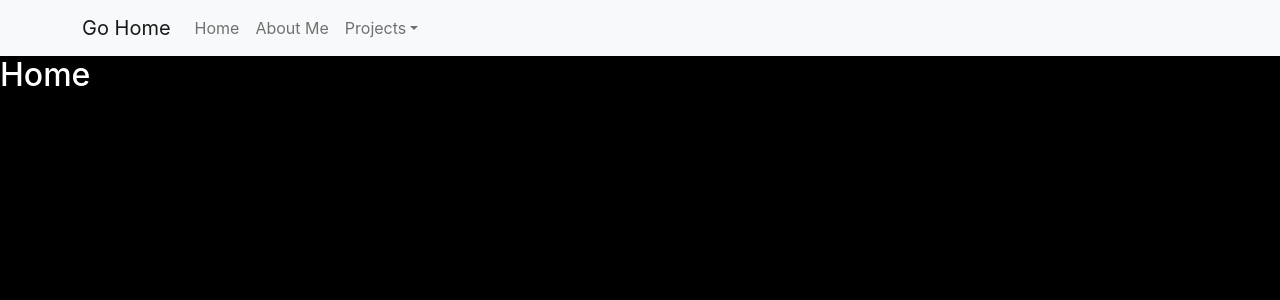
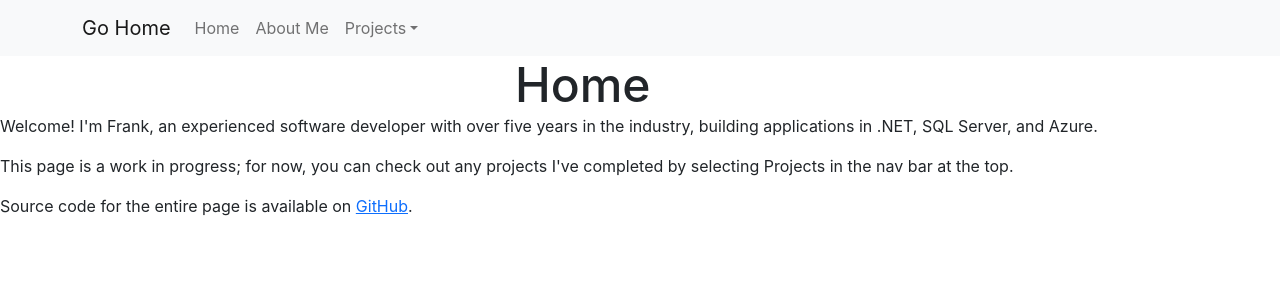
Before and after one commit to superking84/superking84.github.io, a React (Create React App) app: page / in a window 1280 px wide. Shown: the top 300 px of the page. Built offline with nearby package versions, Linux system fonts and the light colour scheme.

Commit message:
styling updates to site overall

```diff
--- a/src/App.tsx
+++ b/src/App.tsx
@@ -1,3 +1,4 @@
+import "./pages/Shared.scss";
 import { Container, Nav, NavDropdown, Navbar } from "react-bootstrap";
 import { Link, Outlet } from "react-router-dom";
 
--- a/src/index.scss
+++ b/src/index.scss
@@ -7,3 +7,13 @@ body {
   -webkit-font-smoothing: antialiased;
   -moz-osx-font-smoothing: grayscale;
 }
+
+html,
+body {
+  margin: 0;
+  padding: 0;
+}
+
+* {
+  box-sizing: border-box;
+}
--- a/src/index.tsx
+++ b/src/index.tsx
@@ -1,3 +1,4 @@
+import "bootstrap/dist/css/bootstrap.min.css";
 import "./index.scss";
 import { BrowserRouter, Route, Routes } from "react-router-dom";
 import About from "./pages/About/About";
--- a/src/pages/Home/Home.tsx
+++ b/src/pages/Home/Home.tsx
@@ -1,3 +1,15 @@
-const Home = () => <div><h2>Home</h2></div>;
+import "bootstrap/dist/css/bootstrap.min.css";
+
+/* eslint-disable react/no-unescaped-entities */
+const Home = () => <>
+    <h2>Home</h2>
+    <div className="panel panel-default">
+        <div className="panel-body">
+            <p>Welcome! I'm Frank, an experienced software developer with over five years in the industry, building applications in .NET, SQL Server, and Azure.</p>
+            <p>This page is a work in progress; for now, you can check out any projects I've completed by selecting Projects in the nav bar at the top.</p>
+            <p>Source code for the entire page is available on <a href="https://github.com/superking84/superking84.github.io">GitHub</a>.</p>
+        </div>
+    </div>
+</>;
 
 export default Home;
--- a/src/pages/Projects/Wordle/Wordle.scss
+++ b/src/pages/Projects/Wordle/Wordle.scss
@@ -1,4 +1,5 @@
-body {
+.wordle-container {
     background-color: black;
+    height: 100vh;
     color: white;
 }
--- a/src/pages/Projects/Wordle/Wordle.tsx
+++ b/src/pages/Projects/Wordle/Wordle.tsx
@@ -126,14 +126,12 @@ function Wordle(props: AppProps) {
 
     const gameContainer = <GameContainer game={game} guessInput={guessInput}
         keyAction={handleButtonClick} />;
-    if (message === null) {
-        return gameContainer;
-    } else {
-        return <>
-            {gameContainer}
-            <MessageBox message={message}></MessageBox>
-        </>;
-    }
+
+    return <div className="wordle-container">
+        <h2>Wordle</h2>
+        {gameContainer}
+        {message !== null ? <MessageBox message={message.toString()}></MessageBox> : null}
+    </div>;
 }
 
 export default Wordle;
--- /dev/null
+++ b/src/pages/Shared.scss
@@ -0,0 +1,5 @@
+h2 {
+    margin: 0 auto;
+    width: 250px;
+    font-size: 3rem;
+}
```
Also changed, not shown: public/index.html (+4 -4 lines).
